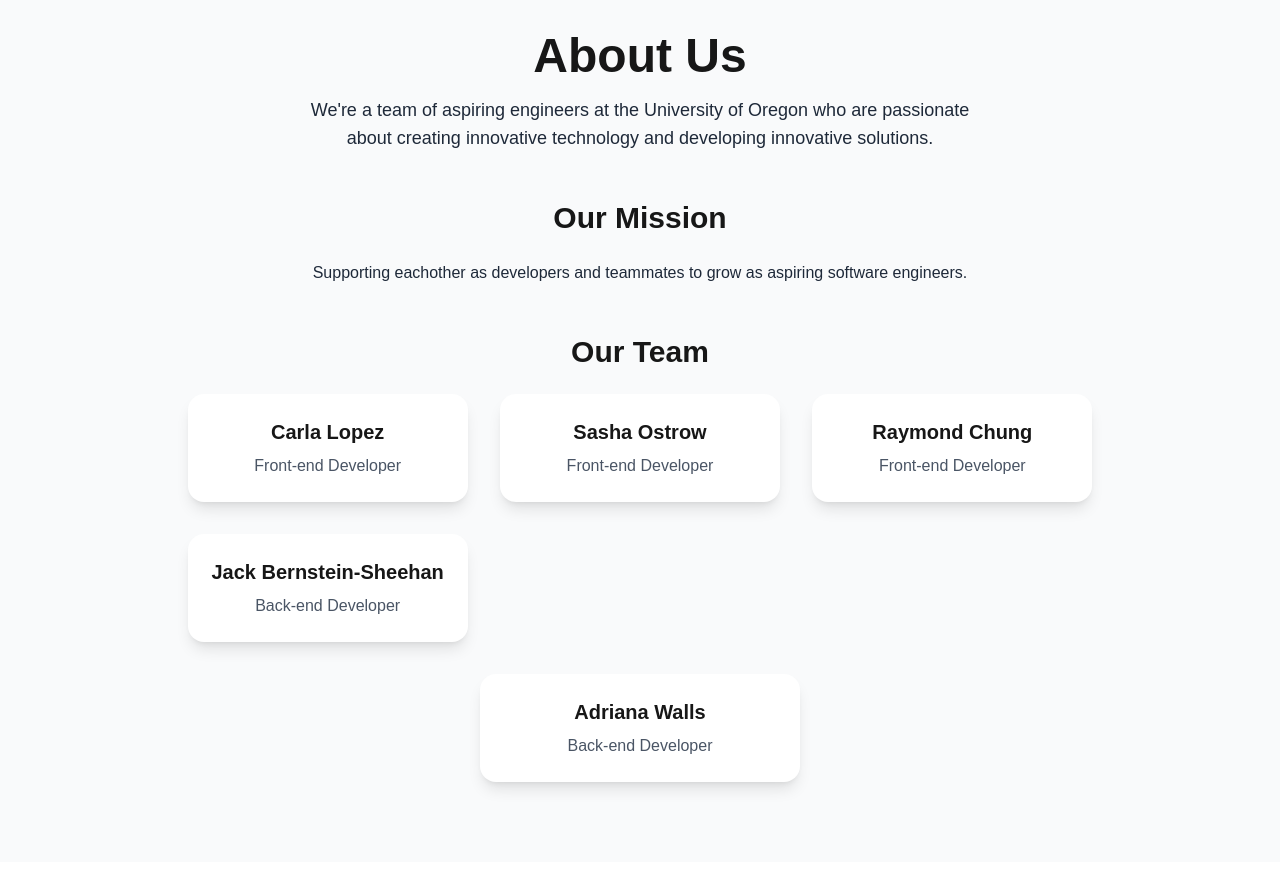
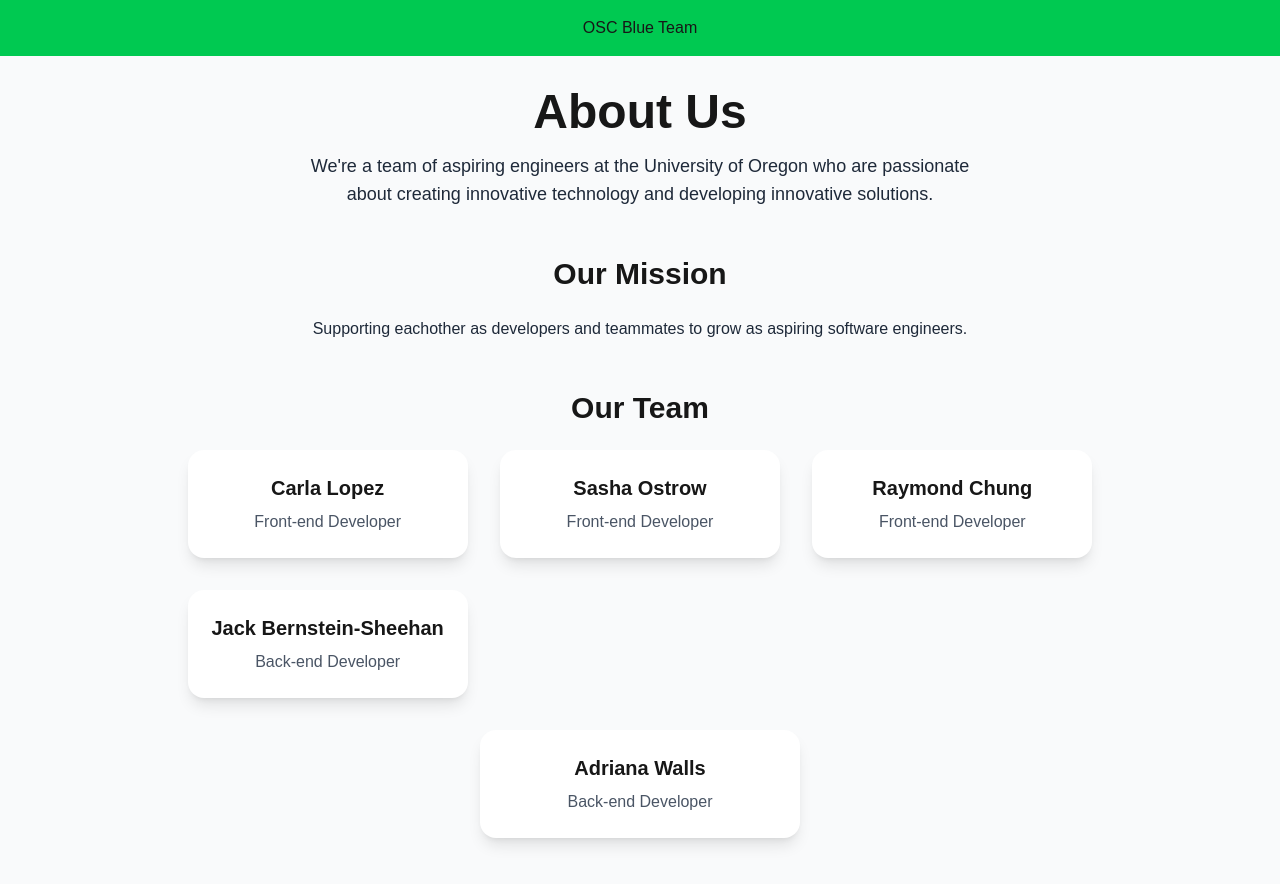
Before and after one commit to jackbernsteinsheehan/Blue-Team-Intro-to-Fullstack, a Next.js app in the folder frontend/carlathecreator/: page / in a window 1280 px wide. Shown: the top 884 px of the page. Before the commit the page ends 862 px from the top, so only its background shows below. Built offline with nearby package versions, Linux system fonts and the light colour scheme.

Commit message:
added navbar

```diff
--- a/frontend/carlathecreator/src/app/components/NavBar.tsx
+++ b/frontend/carlathecreator/src/app/components/NavBar.tsx
@@ -1,14 +1,11 @@
 import React from 'react';
 const NavBar = () => {
     return (
-        <>
-        <div>
-            <button>
-            Press here for more information
+        <>{/* NavBar title */}
+        <div className="w-full flex justify-center p-4 bg-green-500">
+            <button className="text-center">
+            OSC Blue Team
             </button>
-        </div>
-        <div>
-        ...
         </div>
         </>
     );
--- a/frontend/carlathecreator/src/app/page.tsx
+++ b/frontend/carlathecreator/src/app/page.tsx
@@ -1,6 +1,12 @@
 // src/app/page.tsx
 import AboutUs from "./components/AboutUs";
+import NavBar from "./components/NavBar";
 
-export default function Page() {  // ✅ must be Page, not Home
-  return <AboutUs title="About Our Team" />;
+export default function Page() {
+  return (
+    <>
+    <NavBar />
+    <AboutUs/>
+  </>
+  );
 }
```
Also changed, not shown: frontend/carlathecreator/src/app/components/AboutUs.tsx (indentation only).
